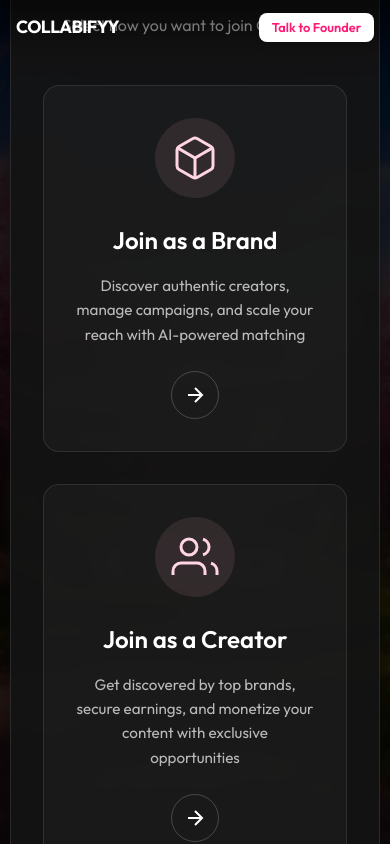
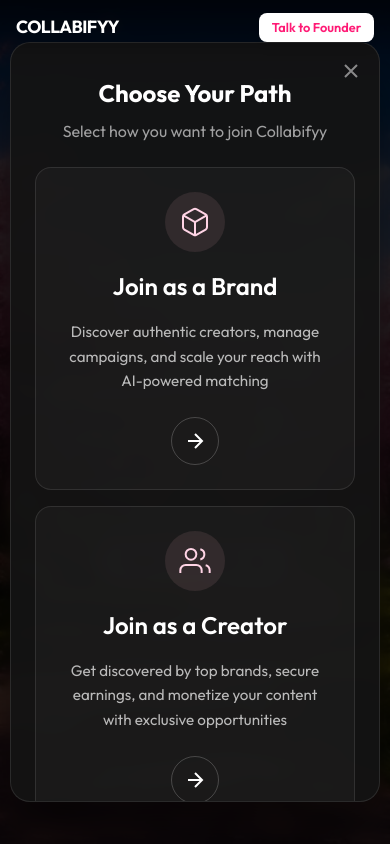
Before and after one commit to COLLABIFYY/Collabifyy, a React (Vite) app: page / in a window 390 px wide. Both pictures are taken after a click on the button "FIND YOUR FIT". Shown: the top 844 px of the page. Built offline with nearby package versions, Linux system fonts and the light colour scheme.

Commit message:
Mobile AI optimizations: Role Selection z-index/spacing, Meet Section Venn diagram text, Features layout

```diff
--- a/src/components/MeetSection.css
+++ b/src/components/MeetSection.css
@@ -423,17 +423,32 @@
 /* Adjust circles for smaller screens */
 @media (max-width: 428px) {
     .venn-container {
-        max-width: 320px;
-        height: 250px;
+        max-width: 340px;
+        height: 300px;
+        /* Increased height for separation */
     }
 
     .venn-circle {
-        width: 180px;
-        height: 180px;
+        width: 170px;
+        height: 170px;
+    }
+
+    /* Push BRAND text to top-left */
+    .venn-left {
+        justify-content: flex-start;
+        align-items: flex-start;
+        padding: 3rem 0 0 1.5rem;
+    }
+
+    /* Push CREATOR text to bottom-right */
+    .venn-right {
+        justify-content: flex-end;
+        align-items: flex-end;
+        padding: 0 1.5rem 3rem 0;
     }
 
     .venn-text {
-        font-size: 1.2rem;
+        font-size: 1.1rem;
     }
 
     .venn-intersection {
@@ -442,6 +457,6 @@
     }
 
     .venn-center-text {
-        font-size: 1rem;
+        font-size: 0.9rem;
     }
 }
--- a/src/components/RoleSelectionModal.css
+++ b/src/components/RoleSelectionModal.css
@@ -8,7 +8,8 @@
     display: flex;
     justify-content: center;
     align-items: center;
-    z-index: 1000;
+    z-index: 9999;
+    /* Higher than header */
     backdrop-filter: blur(8px);
     animation: fadeIn 0.3s ease-out;
 }
@@ -183,11 +184,30 @@
 @media (max-width: 768px) {
     .role-grid {
         grid-template-columns: 1fr;
+        gap: 1rem;
+        /* Reduced gap */
     }
 
     .role-modal-content {
-        padding: 2rem;
+        padding: 1.5rem;
+        /* Reduced padding */
         width: 95%;
+        max-height: 90vh;
+        /* Prevent overflow */
+        overflow-y: auto;
+        /* Allow scrolling if needed */
+    }
+
+    .role-modal-close {
+        top: 0.75rem;
+        right: 0.75rem;
+        padding: 0.25rem;
+    }
+
+    .role-modal-header {
+        margin-bottom: 1.5rem;
+        /* Reduced margin */
+        padding-top: 0.5rem;
     }
 
     .role-modal-title {
@@ -195,6 +215,17 @@
     }
 
     .role-card {
-        padding: 2rem;
+        padding: 1.5rem;
+    }
+
+    .role-icon {
+        width: 60px;
+        height: 60px;
+        margin-bottom: 1rem;
+    }
+
+    .role-icon svg {
+        width: 32px;
+        height: 32px;
     }
 }
```
